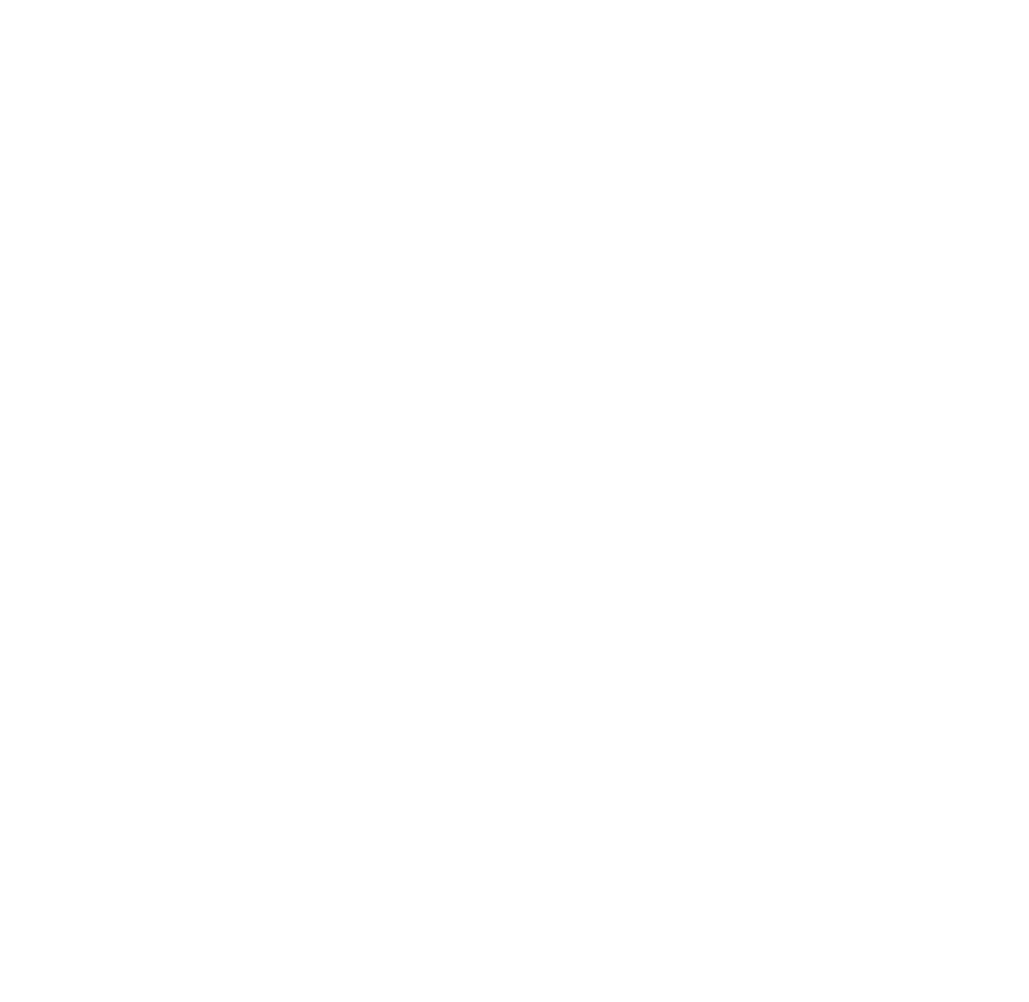
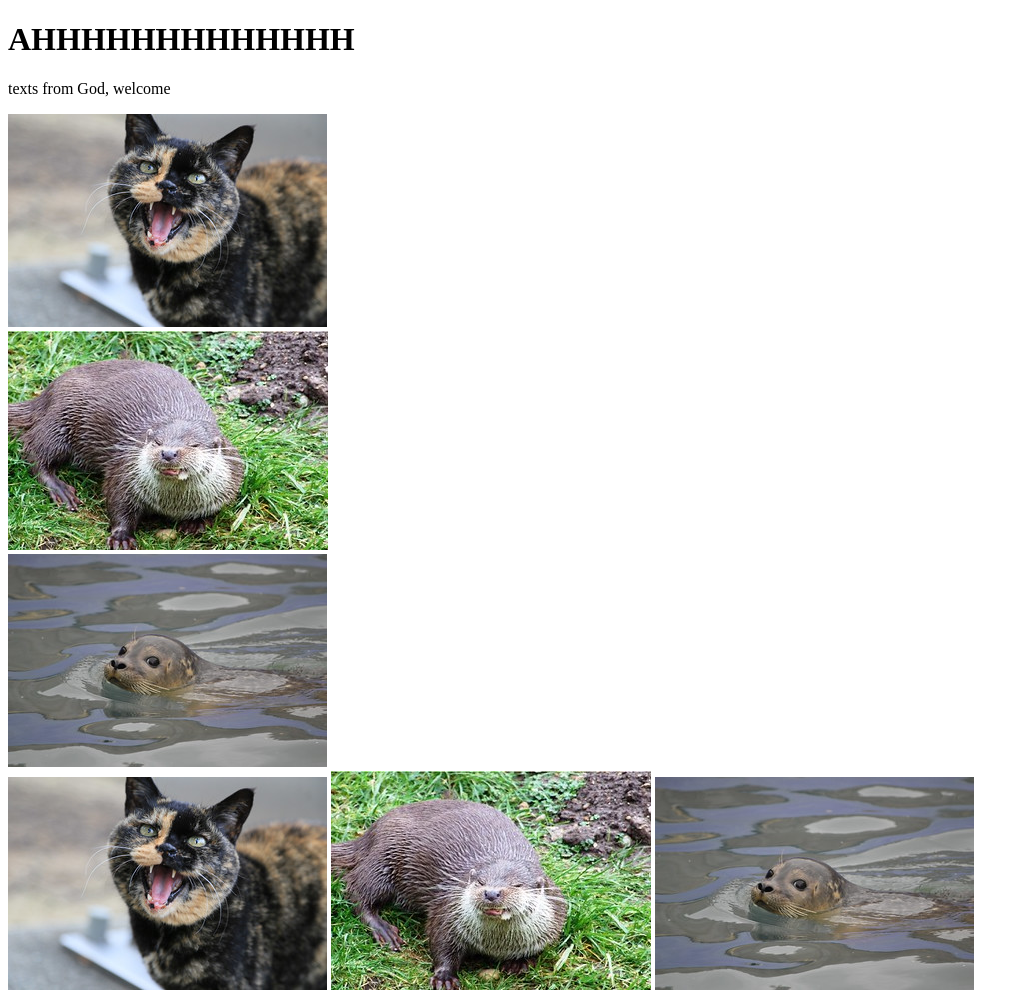
Before and after one commit to Milliella/simplehtml, a plain HTML site: page index.html in a window 1280 px wide. Shown: the whole page, without its empty margins (0-1029 px from the left). Before the commit the page ends 800 px from the top, so only its background shows below. Drawn offline with Linux system fonts and the light colour scheme.

Commit message:
thursday cat
cat

```diff
--- a/index.html
+++ b/index.html
@@ -1,8 +1,30 @@
 <!DOCTYPE html>
 <html lang="en-GB">
-    <head>
-        <meta charset="UTF-8"/>
-        <title>My Page Title</title>
-        <link rel="icon" type="image/x-icon" href="/images/favicon (1).ico" />
-    </head>
+
+<head>
+    <meta charset="UTF-8" />
+    <title>My Page Title</title>
+    <link rel="icon" type="image/x-icon" href="/images/favicon.ico" />
+</head>
+
+<body>
+    <h1>AHHHHHHHHHHHHH</h1>
+    <p> texts from God, welcome</p>
+    <div>
+        <div>
+            <img src="/images/catyelling.jpg" alt="a black and orange cat yelling" />
+        </div>
+        <div>
+            <img src="/images/ottereatng.jpg" alt="an otter eating" />
+        </div>
+        <div>
+            <img src="/images/seal_in_water.jpg" alt="a seal looking out of some water" />
+        </div>
+        <img src="/images/catyelling.jpg" alt="a black and orange cat yelling" />
+        <img src="/images/ottereatng.jpg" alt="an otter eating" />
+        <img src="/images/seal_in_water.jpg" alt="a seal looking out of some water" />
+    </div>
+
+</body>
+
 </html>
```
Also changed, not shown: images/catyelling.jpg (added), images/favicon.ico (renamed from images/favicon (1).ico), images/ottereatng.jpg (added), images/seal_in_water.jpg (added).
